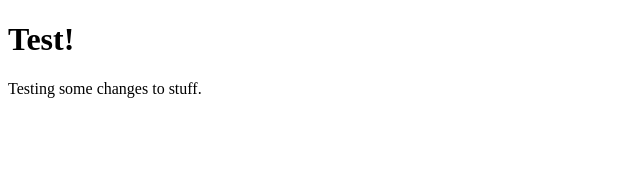
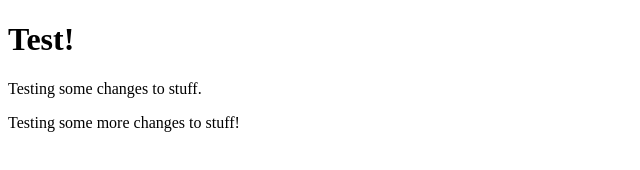
Before and after one commit to cfriend85/Collab_test, a plain HTML site: page index.html in a window 1280 px wide. Shown: the whole page, without its empty margins (0-640 px from the left). Drawn offline with Linux system fonts and the light colour scheme.

Commit message:
Next commit

```diff
--- a/index.html
+++ b/index.html
@@ -9,5 +9,6 @@
 <body>
     <h1>Test!</h1>
     <p>Testing some changes to stuff.</p>
+    <p>Testing some more changes to stuff!</p>
 </body>
 </html>
```
